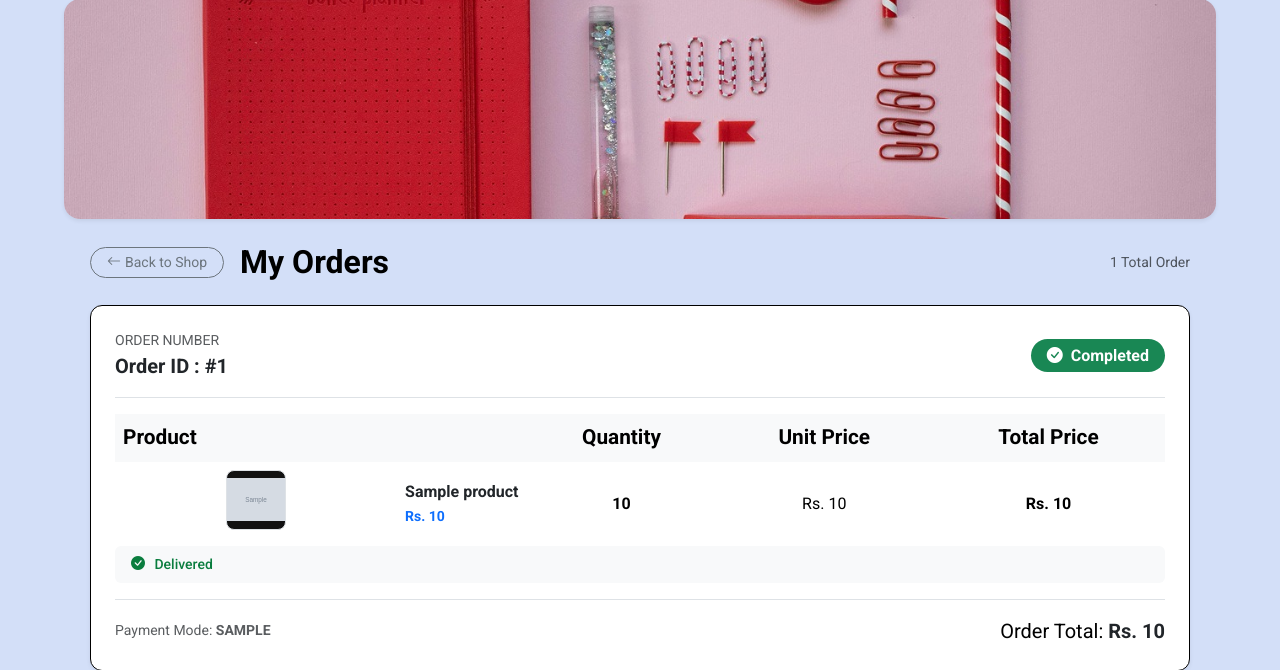
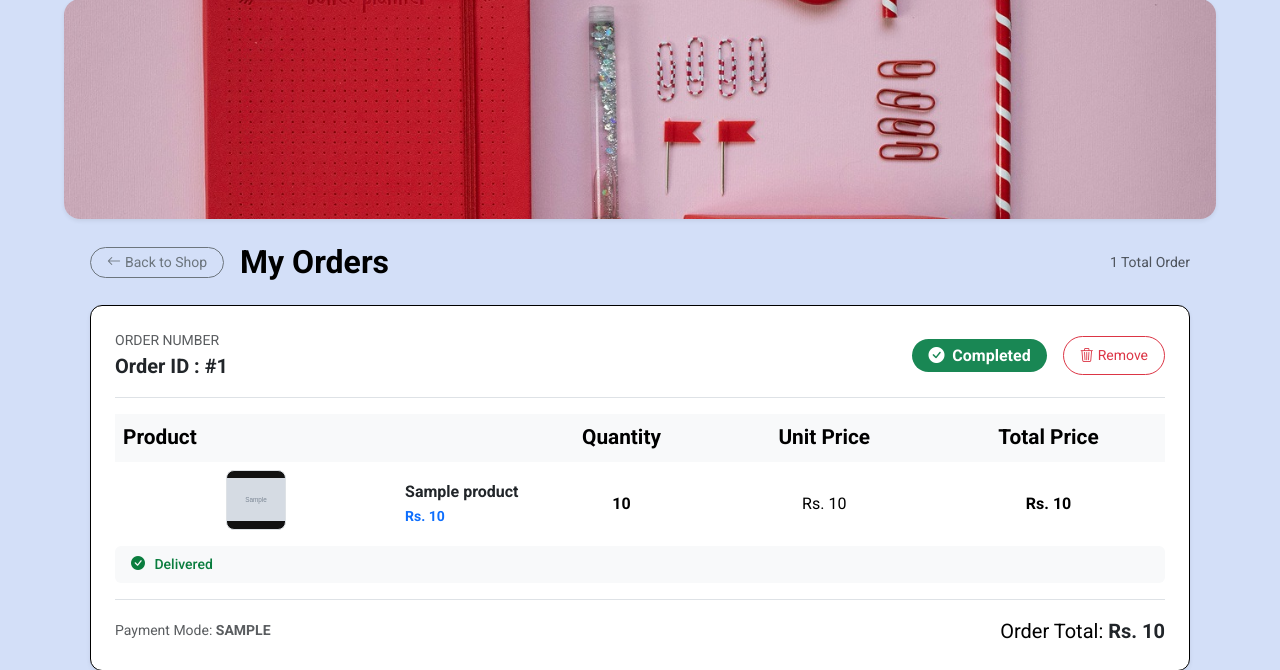
Before and after one commit to thilagu97003-svg/stationarywebsite, a Django app: template store/templates/store/orders.html in a window 1280 px wide. Shown: the part 119-789 px from the top of the page. Run offline with Django 3.2, Linux system fonts and the light colour scheme; the template is opened without the code that fills it: most values are stand-ins (such as "Sample title", 1, 10 or a date in 2020); grey boxes marked "Sample" are stand-in pictures; some libraries are stand-ins or nearby versions.

Commit message:
Add remove order history feature and clean up tracking workflow

```diff
--- a/store/models.py
+++ b/store/models.py
@@ -69,7 +69,7 @@ class Order(models.Model):
     status = models.CharField(max_length=20, choices=STATUS_CHOICES, default="confirmed")
     total = models.DecimalField(max_digits=10, decimal_places=2)
     created_at = models.DateTimeField(auto_now_add=True)
-
+    is_deleted_by_user = models.BooleanField(default=False)
     class Meta:
         ordering = ["-created_at"]
 
--- a/store/templates/store/orders.html
+++ b/store/templates/store/orders.html
@@ -35,6 +35,13 @@
             <span class="badge bg-success text-white px-3 py-2 rounded-pill fs-6">
               <i class="bi bi-check-circle-fill me-1"></i> Completed
             </span>
+            <!-- Remove from History Button -->
+            <a href="{% url 'delete_order_history' order.order_id %}"
+               onclick="return confirm('Do you want to remove this completed order from your history?');"
+               class="btn btn-outline-danger btn-sm rounded-pill px-3 py-2 d-inline-flex align-items-center text-decoration-none"
+               title="Remove from history">
+              <i class="bi bi-trash3 me-1"></i> Remove
+            </a>
           {% else %}
             <!-- Innum deliver aagala na mattum Status + Track Order button kaattum -->
             <span class="badge bg-warning text-dark px-3 py-2 rounded-pill fs-6">
--- a/store/templates/store/tracking.html
+++ b/store/templates/store/tracking.html
@@ -109,7 +109,8 @@
         </ol>
 
         <!-- ================= 2. STAR RATING & REVIEW SECTION (APPEARS ON DELIVERY) ================= -->
-        <div id="reviewSection" class="delivery-review-card mt-4" style="display: none;">
+        {% if order.status|lower == 'delivered' %}
+      <div id="reviewSection" class="delivery-review-card mt-4">
           <h4 class="fw-bold mb-1"><i class="bi bi-star-fill text-warning me-2"></i>Rate Your Experience</h4>
           <p class="text-muted small mb-3">Your stationery package has been delivered! How was your purchase experience with Supplyhive?</p>
 
@@ -141,6 +142,7 @@
         </div>
       </div>
     </div>
+    {% endif %}
 
     <!-- Right Column: Order Items Summary & Details -->
     <div class="col-12 col-lg-5">
--- a/store/urls.py
+++ b/store/urls.py
@@ -15,6 +15,7 @@ urlpatterns = [
     path("signin/", views.signin_view, name="signin"),
     path("register/", views.register_view, name="register"),
     path("logout/", views.logout_view, name="logout"),
+    path('orders/delete/<str:order_id>/', views.delete_order_history, name='delete_order_history'),
 
     # Forgot password
     path("password-reset/", auth_views.PasswordResetView.as_view(
```
Also changed, not shown: store/views.py (+9 -3 lines), store/migrations/0003_order_is_deleted_by_user.py (added).
